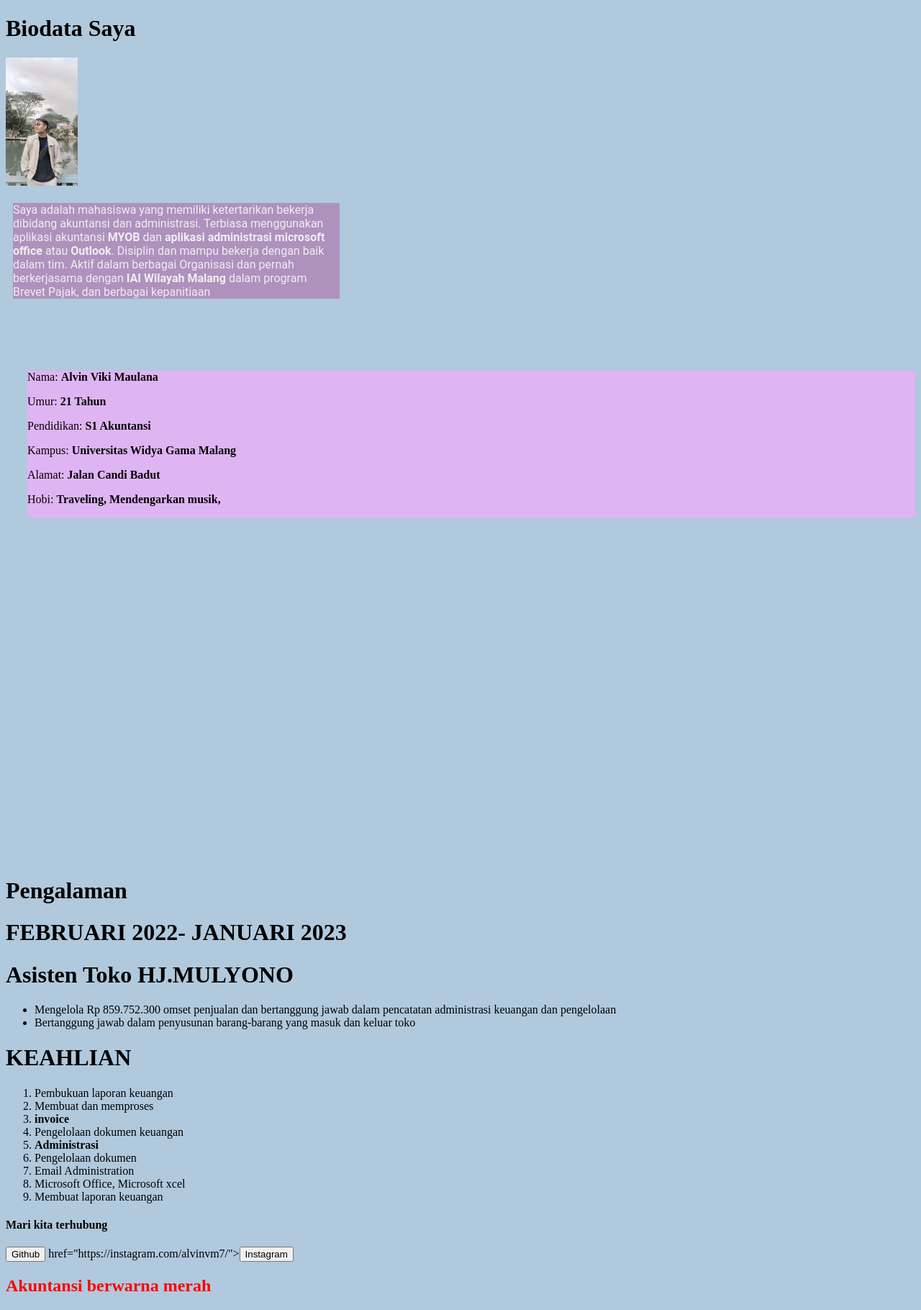
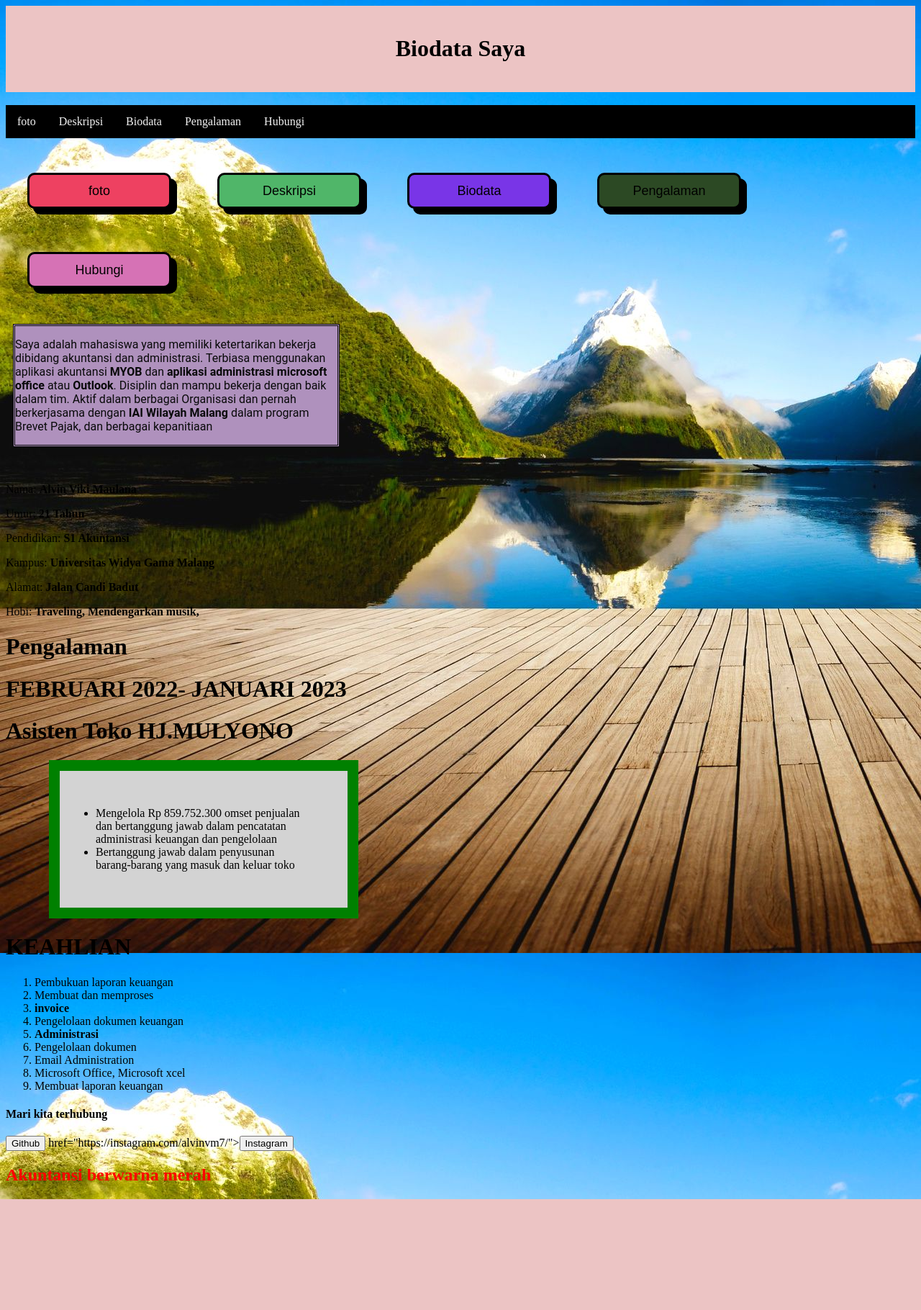
Before and after one commit to alvinvm/webdasar, a PHP site: page /biodata.html in a window 1280 px wide. Shown: the whole page at 72% size. After the commit the page ends 1666 px from the top, so only its background shows below. Run offline with PHP 8.4, Linux system fonts and the light colour scheme.

Commit message:
Modifikasi Biodata

```diff
--- a/biodata.html
+++ b/biodata.html
@@ -8,11 +8,28 @@
     <link rel="stylesheet" type="text/css" href="style.css">
 </head>
 <body>
-  <h1>Biodata Saya</h1>
+
+  <div class="Biodata"><h1>Biodata Saya</h1></div>
+
+    <br>
+    <div class="Layouts">
+      <a href="#">foto</a>
+      <a href="#">Deskripsi</a>
+      <a href="#">Biodata</a>
+      <a href="#">Pengalaman</a>
+      <a href="#">Hubungi</a>
+    </div>
+<br>
+<div class="box-button">
+    <button class="Warna1">foto</button>
+    <button class="Warna2">Deskripsi</button>
+    <button class="warna3">Biodata</button>
+    <button class="warna4">Pengalaman</button>
+    <button class="warna5">Hubungi</button>
+
+  </div>
 
 
-    <img src="images/foto.jpeg" width="100px">
-    <br>
     <div id="warna">
     <p>Saya adalah mahasiswa yang memiliki ketertarikan bekerja
       dibidang akuntansi dan administrasi. Terbiasa menggunakan
@@ -24,15 +41,15 @@
       Brevet Pajak, dan berbagai kepanitiaan
       </p>
     </div>
-    <div id="tabela">
 
-    <table><p>Nama: <span><b>Alvin Viki Maulana</b></span></p>
+
+    <p>Nama: <span><b>Alvin Viki Maulana</b></span></p>
     <p>Umur: <span><b>21 Tahun</b></span></p>
     <p>Pendidikan: <span><b>S1 Akuntansi</b></span></p>
     <p>Kampus: <span><b>Universitas Widya Gama Malang</b></span></p>
     <p>Alamat: <span><b>Jalan Candi Badut</b></span></p>
     <p>Hobi: <span><b>Traveling, Mendengarkan musik, </b></span></p>
-
+    </div>
   </table>
     </div>
     <h1>Pengalaman</h1>
@@ -40,10 +57,11 @@
     <h1>Asisten Toko HJ.MULYONO</h1>
     <h2></h2>
      <ul>
-         <li>Mengelola Rp 859.752.300 omset penjualan dan bertanggung jawab
+         <div class="Pengalaman"><li>Mengelola Rp 859.752.300 omset penjualan dan bertanggung jawab
             dalam pencatatan administrasi keuangan dan pengelolaan</li>
          <li>Bertanggung jawab dalam penyusunan barang-barang yang masuk dan
-            keluar toko</li>
+            keluar toko</li></div>
+
 
      </ul>
      <h1>KEAHLIAN</h1>
@@ -56,6 +74,7 @@
         <li>Email Administration</li>
         <li>Microsoft Office, Microsoft xcel</li>
         <li>Membuat laporan keuangan</li></ol>
+      </div>
 
 
     <h4>Mari kita terhubung</h4>
--- a/style.css
+++ b/style.css
@@ -1,27 +1,150 @@
+
+body{
+    background-image: url(images/image3.jpeg);
+
+}
+
+
+.Layouts {
+  overflow: hidden;
+  background-color: #333;
+}
+
+
+.Layouts a {
+  float: left;
+  display: block;
+  color: #f2f2f2;
+  text-align: center;
+  padding: 14px 16px;
+  text-decoration: none;
+}
+
+.Layouts{
+  background-color: #000000;
+  color:#090a0a;
+}
+.Biodata
+{
+  background-color: #ecc4c4;
+  padding: 20px;
+  text-align: center;
+}
+
 label {
     color: #edeff0;
     font-family:'Roboto';
     margin: 50px!important;
 
 }
-body {
-    background-color: #b0c9dd;
-  }
+
 #table{
     margin: 20px 0px 50px 30px;
     background-color: #1c2629;
-    padding: 20px
+    padding: 10px
 }
 
 
 #warna{
-    color: #edeff0;
+    color: #090a0a;
     font-family:'Roboto';
     background-color: rgb(175, 145, 189);
     margin: 20px 800px 50px 10px;
+    border-style: double;
 }
 
-#tabela {
-    margin: 100px 0px 500px 30px;
-    background-color: rgb(223, 180, 243);
+.Pengalaman
+{
+  background-color: lightgrey;
+  width: 300px;
+  border: 15px solid green;
+  padding: 50px;
+  margin: 20px;
 }
+
+
+}
+
+#box-button{
+    display: flex;
+    flex-direction: row;
+  }
+.Warna1{
+  color: black;
+  text-align: center;
+  font-size: 18px;
+  line-height: 40px;
+  width: 200px;
+  height: 50px;
+  border-color: black;
+  border-style: solid;
+  border-width: medium;
+  background-color: #EE4161;
+  margin: 30px 30px 30px 30px;
+  border-radius: 10px;
+  box-shadow: 8px 8px;
+}
+
+.Warna2
+{ color: black;
+  text-align: center;
+  font-size: 18px;
+  line-height: 40px;
+  width: 200px;
+  height: 50px;
+  border-color: black;
+  border-style: solid;
+  border-width: medium;
+  background-color: #50b669;
+  margin: 30px 30px 30px 30px;
+  border-radius: 10px;
+  box-shadow: 8px 8px;
+
+}
+.warna3{
+color: black;
+  text-align: center;
+  font-size: 18px;
+  line-height: 40px;
+  width: 200px;
+  height: 50px;
+  border-color: black;
+  border-style: solid;
+  border-width: medium;
+  background-color: #7935e7;
+  margin: 30px 30px 30px 30px;
+  border-radius: 10px;
+  box-shadow: 8px 8px;
+}
+
+.warna4{
+    color: black;
+      text-align: center;
+      font-size: 18px;
+      line-height: 40px;
+      width: 200px;
+      height: 50px;
+      border-color: black;
+      border-style: solid;
+      border-width: medium;
+      background-color: #2c4924;
+      margin: 30px 30px 30px 30px;
+      border-radius: 10px;
+      box-shadow: 8px 8px;
+    }
+
+.warna5{
+color: black;
+  text-align: center;
+  font-size: 18px;
+  line-height: 40px;
+  width: 200px;
+  height: 50px;
+  border-color: black;
+  border-style: solid;
+  border-width: medium;
+  background-color: #d672b5;
+  margin: 30px 30px 30px 30px;
+  border-radius: 10px;
+  box-shadow: 8px 8px;
+}
```
Also changed, not shown: images/image3.jpeg (added).
